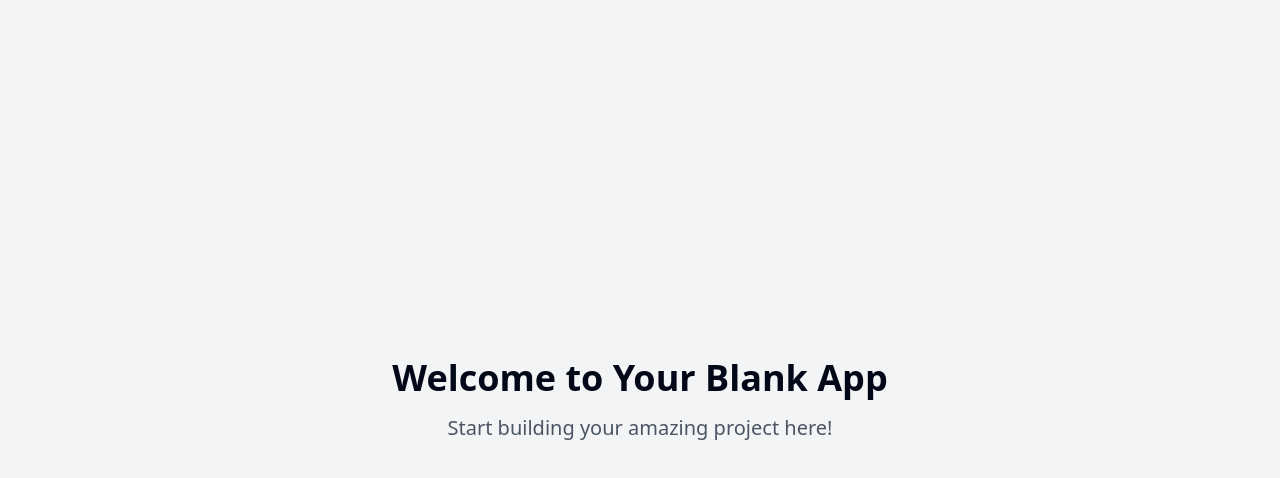
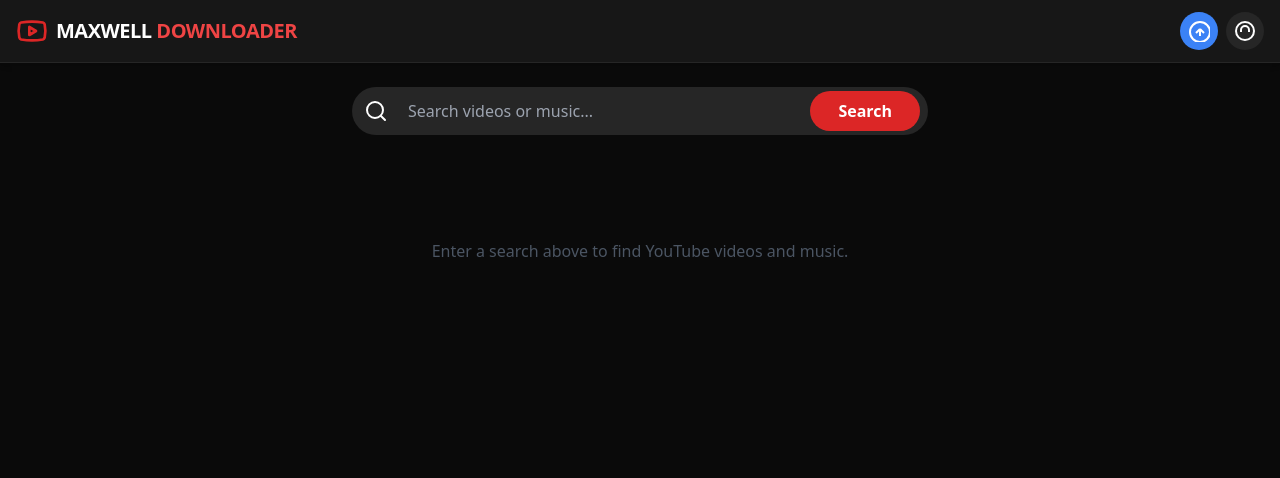
Before and after one commit to maxie-netizen/maxwell-video-vault, a React (Vite) app: page / in a window 1280 px wide. Shown: the top 478 px of the page. Built offline with nearby package versions, Linux system fonts and the light colour scheme.

Commit message:
feat: Implement Maxwell Downloader
Create a YouTube clone using the YouTube API.

```diff
--- /dev/null
+++ b/src/components/Header.tsx
@@ -0,0 +1,24 @@
+
+import { Youtube } from "lucide-react";
+
+const Header = () => {
+  return (
+    <header className="w-full bg-neutral-900 flex items-center justify-between px-4 py-3 shadow-md border-b border-neutral-800">
+      <div className="flex items-center gap-2">
+        <Youtube className="text-red-600 w-8 h-8" />
+        <span className="text-xl font-extrabold tracking-tight text-white">
+          MAXWELL <span className="text-red-500">DOWNLOADER</span>
+        </span>
+      </div>
+      <div className="flex gap-2">
+        <button className="bg-blue-500 hover:bg-blue-600 rounded-full p-2 transition-colors">
+          <svg width="22" height="22" className="text-white" fill="none" stroke="currentColor" strokeWidth={2}><path d="M12 16v-7m0 0l-4 4m4-4l4 4" /><circle cx="12" cy="12" r="10"></circle></svg>
+        </button>
+        <button className="bg-neutral-800 hover:bg-neutral-700 rounded-full p-2 transition-colors">
+          <svg width="22" height="22" className="text-white" fill="none" stroke="currentColor" strokeWidth={2}><circle cx="11" cy="11" r="9" /><path d="M7 12v-2a4 4 0 0 1 8 0v2" /></svg>
+        </button>
+      </div>
+    </header>
+  );
+};
+export default Header;
--- /dev/null
+++ b/src/components/SearchBar.tsx
@@ -0,0 +1,100 @@
+
+import { useRef, useState } from "react";
+import { Search } from "lucide-react";
+import { useLocalStorage } from "@/lib/useLocalStorage";
+import classNames from "clsx";
+
+interface SearchBarProps {
+  onSearch: (query: string) => void;
+  loading: boolean;
+}
+
+export default function SearchBar({ onSearch, loading }: SearchBarProps) {
+  const [value, setValue] = useState("");
+  const [showDropdown, setShowDropdown] = useState(false);
+  const [recent, setRecent] = useLocalStorage<string[]>("recentSearches", []);
+  const inputRef = useRef<HTMLInputElement>(null);
+
+  function handleSubmit(e: React.FormEvent) {
+    e.preventDefault();
+    if (value.trim()) {
+      onSearch(value.trim());
+      const filtered = [value.trim(), ...recent.filter(r => r.toLowerCase() !== value.trim().toLowerCase())];
+      setRecent(filtered.slice(0, 5));
+      setShowDropdown(false);
+    }
+  }
+
+  function handleClear() {
+    setRecent([]);
+  }
+
+  function handleSelect(search: string) {
+    setValue(search);
+    onSearch(search);
+    setShowDropdown(false);
+  }
+
+  return (
+    <div className="w-full max-w-xl mx-auto mt-6 mb-4 relative z-20">
+      <form
+        onSubmit={handleSubmit}
+        className="flex items-center relative bg-neutral-800 rounded-full"
+      >
+        <span className="px-3 text-white">
+          <Search />
+        </span>
+        <input
+          ref={inputRef}
+          value={value}
+          onChange={(e) => setValue(e.target.value)}
+          onFocus={() => setShowDropdown(true)}
+          onBlur={() => setTimeout(() => setShowDropdown(false), 120)}
+          className="flex-1 bg-transparent text-white placeholder-gray-400 py-3 px-2 rounded-full outline-none text-base"
+          placeholder="Search videos or music..."
+        />
+        {value && (
+          <button
+            type="button"
+            onClick={() => setValue("")}
+            className="rounded-full bg-neutral-700 text-white px-2 py-1 mx-1 mr-0 hover:bg-neutral-600"
+            aria-label="Clear"
+          >
+            ×
+          </button>
+        )}
+        <button
+          className={classNames(
+            "ml-2 mr-2 px-7 py-2 rounded-full font-semibold transition-colors",
+            "bg-red-600 hover:bg-red-700 text-white"
+          )}
+          disabled={loading}
+        >
+          {loading ? "Searching..." : "Search"}
+        </button>
+      </form>
+      {(showDropdown && recent.length > 0) && (
+        <div className="absolute left-0 right-0 top-14 bg-neutral-900 border border-neutral-700 shadow-2xl rounded-3xl p-2 animate-fade-in z-30">
+          <div className="flex items-center justify-between px-3 pt-2 text-xs text-gray-400">
+            <span>Recent Searches</span>
+            <button className="underline" onClick={handleClear} type="button">
+              Clear all
+            </button>
+          </div>
+          <ul>
+            {recent.map((s, idx) => (
+              <li
+                key={idx}
+                className="flex items-center py-2 px-4 cursor-pointer hover:bg-neutral-800 rounded-lg transition-colors"
+                onMouseDown={() => handleSelect(s)}
+              >
+                <Search size={16} className="mr-2 text-gray-400" />
+                <span className="text-white">{s}</span>
+              </li>
+            ))}
+          </ul>
+        </div>
+      )}
+    </div>
+  );
+}
--- /dev/null
+++ b/src/components/VideoCard.tsx
@@ -0,0 +1,45 @@
+
+import { Play } from "lucide-react";
+
+interface VideoCardProps {
+  video: any;
+}
+export default function VideoCard({ video }: VideoCardProps) {
+  const { snippet, id } = video;
+  return (
+    <div className="bg-neutral-900 shadow-lg rounded-2xl mb-6 overflow-hidden border border-neutral-800 animate-fade-in">
+      <img src={snippet.thumbnails.high.url} alt={snippet.title} className="w-full h-48 object-cover" />
+      <div className="p-4 flex flex-col gap-2">
+        <div className="font-semibold text-base text-white mb-1">{snippet.title}</div>
+        <div className="text-sm text-gray-400">{snippet.channelTitle}</div>
+        <div className="flex gap-2 mt-3">
+          <a
+            href={`https://www.youtube.com/watch?v=${id.videoId}`}
+            target="_blank"
+            rel="noopener noreferrer"
+            className="bg-red-600 hover:bg-red-700 text-white rounded-lg px-4 py-2 flex items-center font-semibold gap-2 transition-colors"
+          >
+            <Play size={16} />
+            Play
+          </a>
+          <a
+            href={`https://www.youtube.com/watch?v=${id.videoId}`}
+            target="_blank"
+            rel="noopener noreferrer"
+            className="bg-blue-600 hover:bg-blue-700 text-white rounded-lg px-4 py-2 flex items-center font-semibold gap-2 transition-colors"
+          >
+            🎵 Audio
+          </a>
+          <a
+            href={`https://www.youtube.com/watch?v=${id.videoId}`}
+            target="_blank"
+            rel="noopener noreferrer"
+            className="bg-blue-600 hover:bg-blue-700 text-white rounded-lg px-4 py-2 flex items-center font-semibold gap-2 transition-colors"
+          >
+            🎬 Video
+          </a>
+        </div>
+      </div>
+    </div>
+  );
+}
--- /dev/null
+++ b/src/lib/useLocalStorage.ts
@@ -0,0 +1,22 @@
+
+import { useState } from "react";
+
+export function useLocalStorage<T>(key: string, initialValue: T) {
+  const [storedValue, setStoredValue] = useState(() => {
+    try {
+      const item = window.localStorage.getItem(key);
+      return item ? (JSON.parse(item) as T) : initialValue;
+    } catch {
+      return initialValue;
+    }
+  });
+
+  const setValue = (value: T) => {
+    try {
+      setStoredValue(value);
+      window.localStorage.setItem(key, JSON.stringify(value));
+    } catch {}
+  };
+
+  return [storedValue, setValue] as const;
+}
--- /dev/null
+++ b/src/lib/youtubeApi.ts
@@ -0,0 +1,35 @@
+
+const API_KEY = ""; // <-- Add your public YouTube Data API v3 key here
+
+// For demo purposes, this will mock data if API_KEY is empty.
+export async function searchYouTube(query: string) {
+  if (!API_KEY) {
+    // Mock example data
+    return [
+      {
+        id: { videoId: "1" },
+        snippet: {
+          title: "BMW MD SONG | IBRAHIM ADAMS | OFFICIAL VIDEO",
+          thumbnails: { high: { url: "https://img.youtube.com/vi/1/hqdefault.jpg" } },
+          channelTitle: "Ibrahim Tech official",
+          publishedAt: "2024-05-01T00:00:00Z"
+        },
+      },
+      {
+        id: { videoId: "2" },
+        snippet: {
+          title: "Imran Khan - Amplifier (Official Music Video)",
+          thumbnails: { high: { url: "https://img.youtube.com/vi/2/hqdefault.jpg" } },
+          channelTitle: "imrankhanworld",
+          publishedAt: "2020-02-18T00:00:00Z"
+        },
+      },
+    ];
+  }
+  const url = `https://www.googleapis.com/youtube/v3/search?part=snippet&q=${encodeURIComponent(
+    query
+  )}&type=video&maxResults=8&key=${API_KEY}`;
+  const res = await fetch(url);
+  const data = await res.json();
+  return data.items;
+}
--- a/src/pages/Index.tsx
+++ b/src/pages/Index.tsx
@@ -1,12 +1,50 @@
-// Update this page (the content is just a fallback if you fail to update the page)
+
+import { useState } from "react";
+import Header from "@/components/Header";
+import SearchBar from "@/components/SearchBar";
+import VideoCard from "@/components/VideoCard";
+import { searchYouTube } from "@/lib/youtubeApi";
 
 const Index = () => {
+  const [loading, setLoading] = useState(false);
+  const [results, setResults] = useState<any[]>([]);
+  const [noResult, setNoResult] = useState(false);
+
+  async function handleSearch(query: string) {
+    setLoading(true);
+    setNoResult(false);
+    try {
+      const items = await searchYouTube(query);
+      setResults(items);
+      setNoResult(items.length === 0);
+    } catch (err) {
+      setResults([]);
+      setNoResult(true);
+    }
+    setLoading(false);
+  }
+
   return (
-    <div className="min-h-screen flex items-center justify-center bg-gray-100">
-      <div className="text-center">
-        <h1 className="text-4xl font-bold mb-4">Welcome to Your Blank App</h1>
-        <p className="text-xl text-gray-600">Start building your amazing project here!</p>
-      </div>
+    <div className="bg-neutral-950 min-h-screen">
+      <Header />
+      <main className="max-w-2xl mx-auto px-2">
+        <SearchBar onSearch={handleSearch} loading={loading} />
+        {noResult && (
+          <div className="text-center text-gray-400 mt-16 text-lg">
+            No results found.
+          </div>
+        )}
+        <div className="mt-6 grid gap-6">
+          {results.map((video) => (
+            <VideoCard key={video.id.videoId} video={video} />
+          ))}
+        </div>
+        {!results.length && !noResult && (
+          <div className="text-center text-gray-600 mt-20">
+            <span>Enter a search above to find YouTube videos and music.</span>
+          </div>
+        )}
+      </main>
     </div>
   );
 };
```
